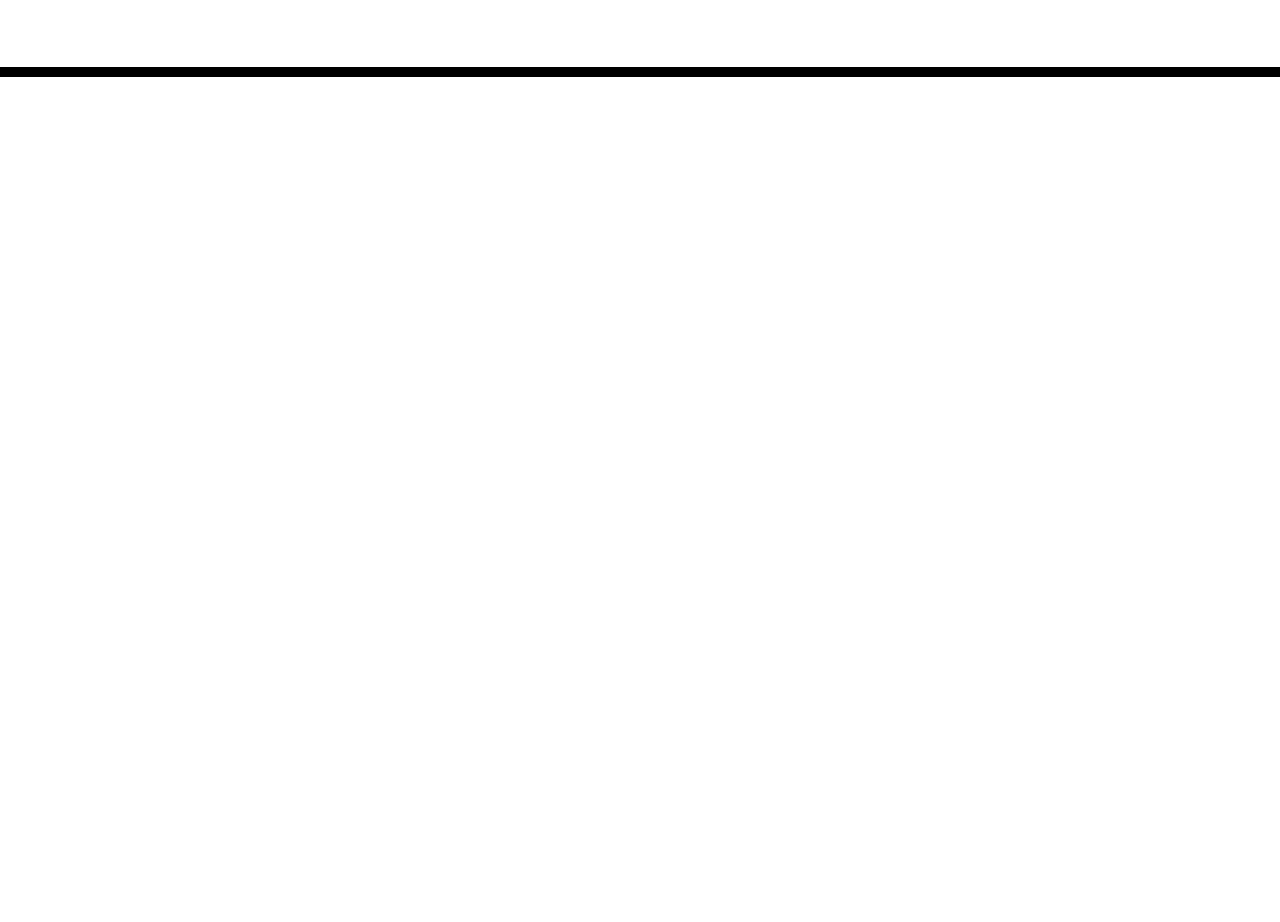
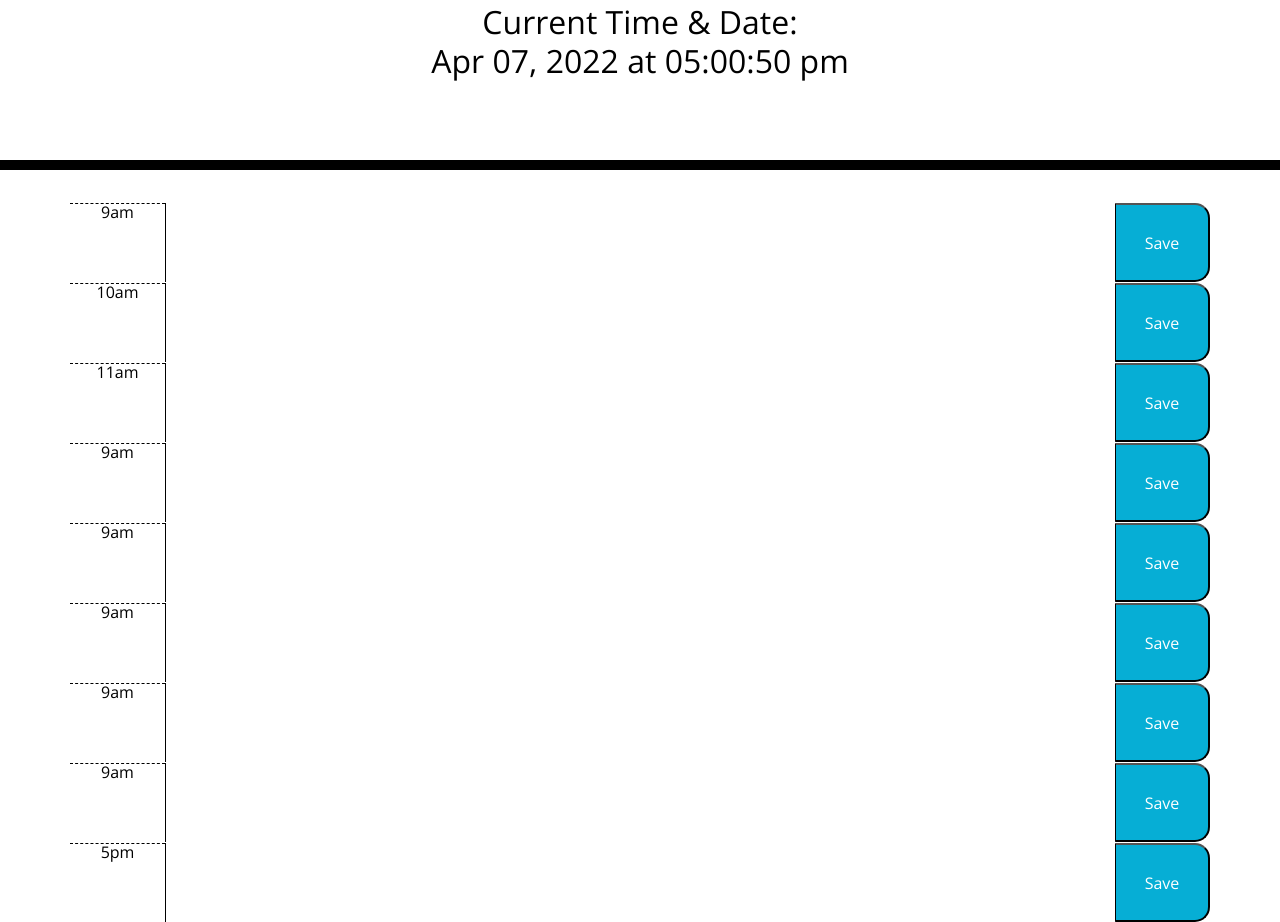
Before and after one commit to hayden1773/Goodolworkday, a plain HTML site: page index.html in a window 1280 px wide. Shown: the part 191-1113 px from the top of the page. Before the commit the page ends 800 px from the top, so only its background shows below. Drawn offline with nearby package versions, Linux system fonts and the light colour scheme.

Commit message:
updated index and js

```diff
--- a/index.html
+++ b/index.html
@@ -1,23 +1,14 @@
 <!DOCTYPE html>
 <html lang="en">
+
 <head>
   <meta charset="UTF-8" />
   <meta name="viewport" content="width=device-width, initial-scale=1.0" />
   <meta http-equiv="X-UA-Compatible" content="ie=edge" />
-    <link
-      rel="stylesheet"
-      href="https://stackpath.bootstrapcdn.com/bootstrap/4.3.1/css/bootstrap.min.css"
-    />
-    <link
-      rel="stylesheet"
-      href="https://use.fontawesome.com/releases/v5.8.1/css/all.css"
-      integrity="sha384-50oBUHEmvpQ+1lW4y57PTFmhCaXp0ML5d60M1M7uH2+nqUivzIebhndOJK28anvf"
-      crossorigin="anonymous"
-    />
-    <link
-      href="https://fonts.googleapis.com/css?family=Open+Sans&display=swap"
-      rel="stylesheet"
-    />
+  <link rel="stylesheet" href="https://stackpath.bootstrapcdn.com/bootstrap/4.3.1/css/bootstrap.min.css" />
+  <link rel="stylesheet" href="https://use.fontawesome.com/releases/v5.8.1/css/all.css"
+    integrity="sha384-50oBUHEmvpQ+1lW4y57PTFmhCaXp0ML5d60M1M7uH2+nqUivzIebhndOJK28anvf" crossorigin="anonymous" />
+  <link href="https://fonts.googleapis.com/css?family=Open+Sans&display=swap" rel="stylesheet" />
   <link rel="stylesheet" href="style.css" />
   <title>Work Day Scheduler</title>
 </head>
@@ -26,13 +17,61 @@
   <header class="jumbotron">
     <h1 class="display-3">Work Day Scheduler</h1>
     <p class="lead">A simple calendar app for scheduling your work day</p>
+    <h2>Current Time &amp; Date: <br /> <span id="time-display">00:00:00</span></h2>
     <p id="currentDay" class="lead"></p>
   </header>
   <div class="container">
     <!-- Timeblocks go here -->
+    <div class="row time-block">
+      <div class="hour col-md-1">9am</div>
+      <textarea class="description col-md-10"></textarea>
+      <button class="saveBtn col-md-1">Save</button>
     </div>
 
+  <div class="row time-block">
+    <div class="hour col-md-1">10am</div>
+    <textarea class="description col-md-10"></textarea>
+    <button class="saveBtn col-md-1">Save</button>
+  </div>
+  <div class="row time-block">
+    <div class="hour col-md-1">11am</div>
+    <textarea class="description col-md-10"></textarea>
+    <button class="saveBtn col-md-1">Save</button>
+  </div>
+  <div class="row time-block">
+    <div class="hour col-md-1">9am</div>
+    <textarea class="description col-md-10"></textarea>
+    <button class="saveBtn col-md-1">Save</button>
+  </div>
+  <div class="row time-block">
+    <div class="hour col-md-1">9am</div>
+    <textarea class="description col-md-10"></textarea>
+    <button class="saveBtn col-md-1">Save</button>
+  </div>
+  <div class="row time-block">
+    <div class="hour col-md-1">9am</div>
+    <textarea class="description col-md-10"></textarea>
+    <button class="saveBtn col-md-1">Save</button>
+  </div>
+  <div class="row time-block">
+    <div class="hour col-md-1">9am</div>
+    <textarea class="description col-md-10"></textarea>
+    <button class="saveBtn col-md-1">Save</button>
+  </div>
+  <div class="row time-block">
+    <div class="hour col-md-1">9am</div>
+    <textarea class="description col-md-10"></textarea>
+    <button class="saveBtn col-md-1">Save</button>
+  </div>
+  <div class="row time-block">
+    <div class="hour col-md-1">5pm</div>
+    <textarea class="description col-md-10"></textarea>
+    <button class="saveBtn col-md-1">Save</button>
+  </div>
+</div>
   <script src="https://cdnjs.cloudflare.com/ajax/libs/jquery/3.2.1/jquery.min.js"></script>
   <script src="https://cdnjs.cloudflare.com/ajax/libs/moment.js/2.24.0/moment.min.js"></script>
+  <script src="script.js"></script>
 </body>
+
 </html>
--- a/script.js
+++ b/script.js
@@ -0,0 +1,7 @@
+var timeDisplayEl = $('#time-display');
+
+
+function displayTime() {
+    var rightNow = moment().format('MMM DD, YYYY [at] hh:mm:ss a');
+    timeDisplayEl.text(rightNow);
+  } setInterval(displayTime, 1000);
```
Lines whose indentation alone changed are shown as unchanged.
